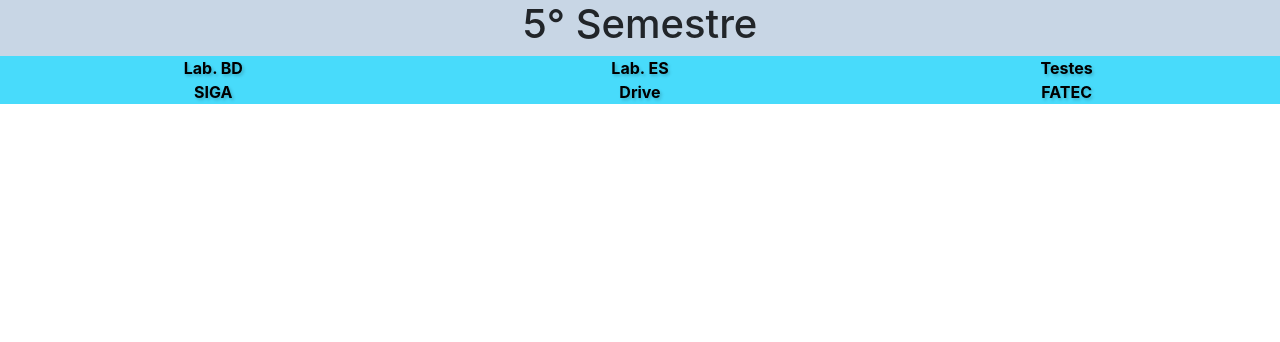
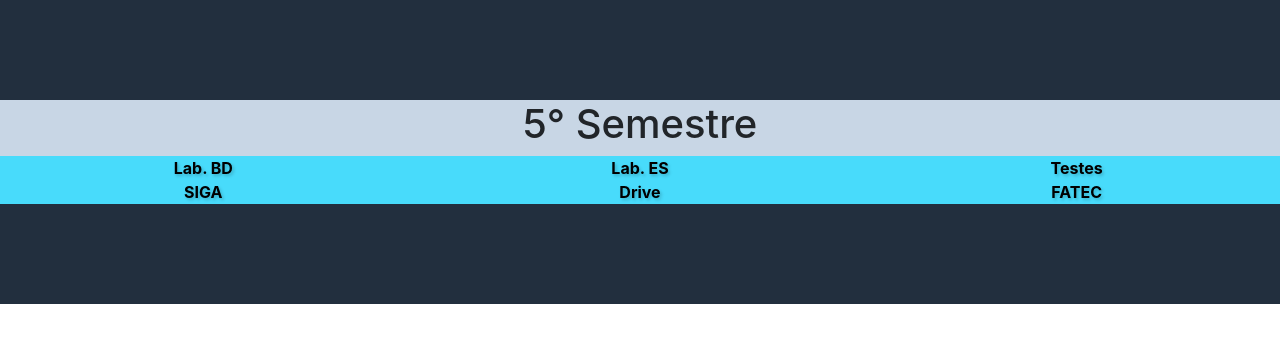
Before and after one commit to JacksomGSantos/JacksomGSantos.github.io, a plain HTML site: page index.html in a window 1280 px wide. Drawn offline with nearby package versions, Linux system fonts and the light colour scheme.

Commit message:
Update index.html

```diff
--- a/index.html
+++ b/index.html
@@ -29,7 +29,7 @@
 </head>
 <body>
 
-	<div class="container-fluid" style="background-color: #222f3e; width: 100%">
+	<div class="container-fluid" style="background-color: #222f3e; padding: 100px 0px; width: 100%">
 
 		<div class="row">
 			<div class="col-12 text-center" style="background-color: #c8d6e5">
```
